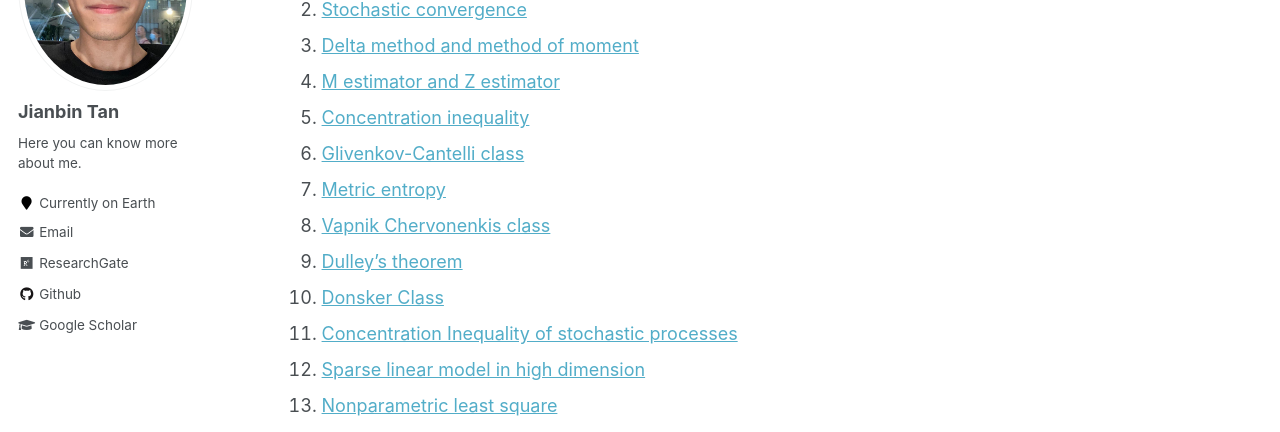
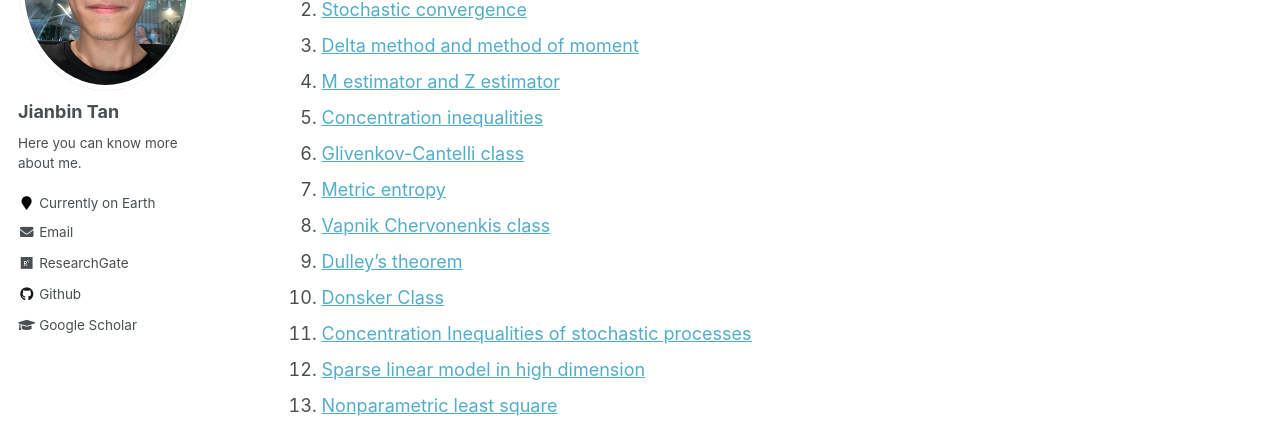
Before and after one commit to Tan-jianbin/Tan-jianbin.github.io, a Jekyll site: the page built from _teaching/2018-fall-teaching.md, in a window 1280 px wide and 900 px high, scrolled down 579 px. Shown: the part 153-585 px from the top of the window. Built offline with Jekyll 4.4.1, drawn with Linux system fonts in a browser that asks for light colours.

Commit message:
Update 2018-fall-teaching.md

```diff
--- a/_teaching/2018-fall-teaching.md
+++ b/_teaching/2018-fall-teaching.md
@@ -26,13 +26,13 @@ Content
 2. [Stochastic convergence](http://tan-jianbin.github.io/files/PPT_2019_P&S/2.Stochastic Convergence.pdf)
 3. [Delta method and method of moment](http://tan-jianbin.github.io/files/PPT_2019_P&S/3.Delta Method and Method of Moment.pdf)
 4. [M estimator and Z estimator](http://tan-jianbin.github.io/files/PPT_2019_P&S/4.M Estimator and Z estimator.pdf)
-5. [Concentration inequality](http://tan-jianbin.github.io/files/PPT_2019_P&S/5.Concentration Inequality.pdf)
+5. [Concentration inequalities](http://tan-jianbin.github.io/files/PPT_2019_P&S/5.Concentration Inequality.pdf)
 6. [Glivenkov-Cantelli class](http://tan-jianbin.github.io/files/PPT_2019_P&S/6.Glivenkov-Cantelli Class.pdf)
 7. [Metric entropy](http://tan-jianbin.github.io/files/PPT_2019_P&S/7.Metric Entropy.pdf)
 8. [Vapnik Chervonenkis class](http://tan-jianbin.github.io/files/PPT_2019_P&S/8.Vapnik Chervonenkis Class.pdf)
 9. [Dulley's theorem](http://tan-jianbin.github.io/files/PPT_2019_P&S/9.Dulley's theorem.pdf)
 10. [Donsker Class](http://tan-jianbin.github.io/files/PPT_2019_P&S/10.Donsker Class.pdf)
-11. [Concentration Inequality of stochastic processes](http://tan-jianbin.github.io/files/PPT_2019_P&S/11.Random Process.pdf)
+11. [Concentration Inequalities of stochastic processes](http://tan-jianbin.github.io/files/PPT_2019_P&S/11.Random Process.pdf)
 12. [Sparse linear model in high dimension](http://tan-jianbin.github.io/files/PPT_2019_P&S/12.Sparse Linear Models in High Dimensions.pdf)
 13. [Nonparametric least square](http://tan-jianbin.github.io/files/PPT_2019_P&S/13.Nonparametric Least Square Bound.pdf)
 14. [Local polynomial regression](http://tan-jianbin.github.io/files/PPT_2019_P&S/14.Kernel-Based Estimators.pdf)
```
